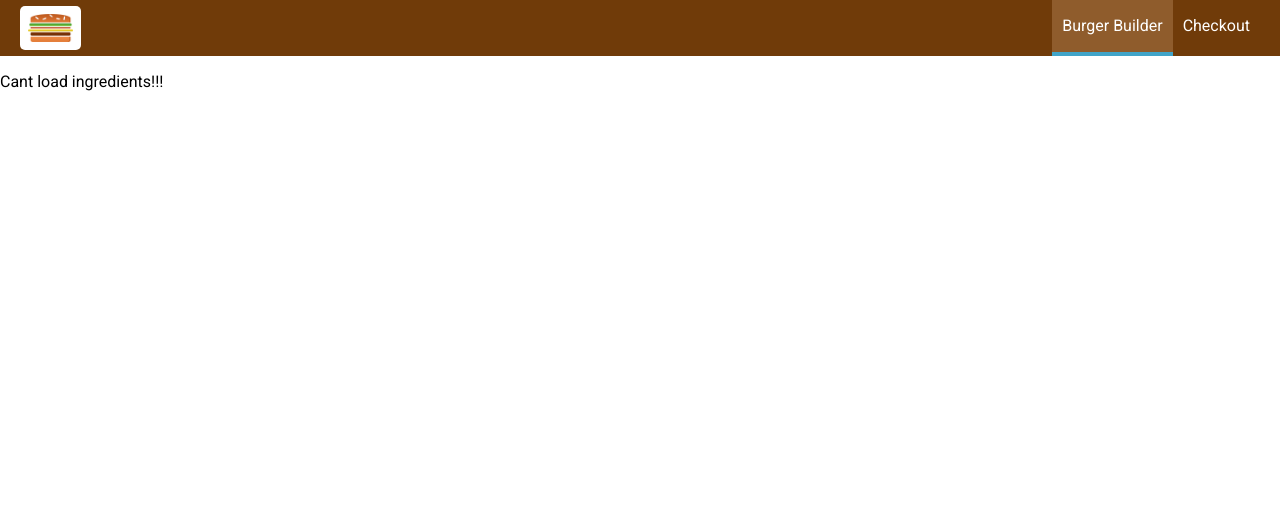
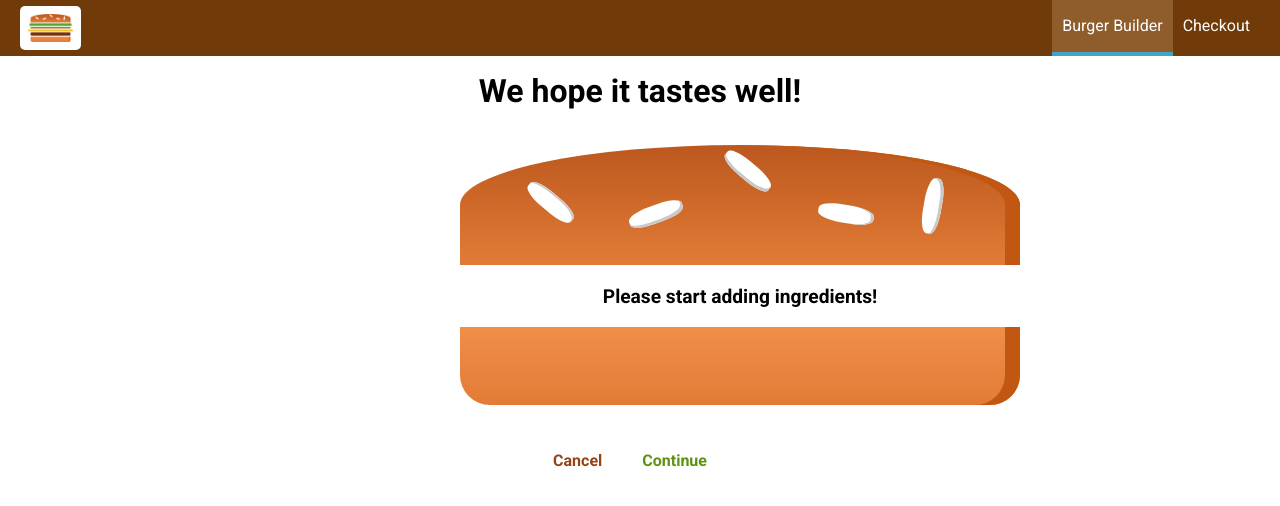
Before and after one commit to namnlc/burger, a React (Create React App) app: page /checkout in a window 1280 px wide. Shown: the top 506 px of the page. Built offline with nearby package versions, Linux system fonts and the light colour scheme; no server answers.

Commit message:
passing data via Query params

```diff
--- a/package.json
+++ b/package.json
@@ -9,6 +9,7 @@
     "axios": "^0.20.0",
     "react": "^16.13.1",
     "react-dom": "^16.13.1",
+    "react-router-dom": "^5.2.0",
     "react-scripts": "3.4.3"
   },
   "scripts": {
--- a/src/App.js
+++ b/src/App.js
@@ -1,16 +1,24 @@
-import React, { useState, useEffect } from 'react';
+import React from 'react';
 
 import Layout from './hoc/Layout/Layout';
 import BurgerBuilder from './containers/BurgerBuilder/BurgerBuider';
+import Checkout from './containers/Checkout/Checkout';
+
+import {BrowserRouter, Switch, Route} from 'react-router-dom';
 
 const App = () => {
 
   return (
-    <div>
-      <Layout>
-       <BurgerBuilder />
-      </Layout>
-    </div>
+    <BrowserRouter>
+      <div>
+        <Layout>
+          <Switch>
+            <Route path="/" exact component={BurgerBuilder}/>
+            <Route path="/checkout" component={Checkout}/>
+          </Switch>
+        </Layout>
+      </div>
+    </BrowserRouter>
   )
 }
 
--- a/src/components/Burger/Burger.js
+++ b/src/components/Burger/Burger.js
@@ -1,9 +1,14 @@
-import React from 'react';
+import React, {useEffect} from 'react';
 
 import classes from './Burger.module.css';
 import BurgerIngredient from './BurgerIngredient/BurgerIngredient';
 
-const burger = ( props ) => {
+const Burger = ( props ) => {
+
+    useEffect (() => {
+        console.log(props);
+    })
+
     let transformedIngredients = Object.keys( props.ingredients )
         .map( igKey => {
             return [...Array( props.ingredients[igKey] )].map( ( _, i ) => {
@@ -25,4 +30,4 @@ const burger = ( props ) => {
     );
 };
 
-export default burger;
+export default Burger;
--- /dev/null
+++ b/src/components/Oder/CheckoutSummary/CheckoutSummary.js
@@ -0,0 +1,24 @@
+import React from "react";
+
+import Burger from "../../Burger/Burger";
+import Button from "../../UI/Button/Button";
+import classes from "./CheckoutSummary.module.css";
+
+const checkoutSummary = (props) => {
+  return (
+    <div className={classes.CheckoutSummary}>
+      <h1>We hope it tastes well!</h1>
+      <div style={{ width: "100%", height: "300px", margin: "auto" }}>
+        <Burger ingredients={props.ingredients} />
+      </div>
+      <Button btnType="Danger" clicked={props.checkoutCanceled}>
+        Cancel
+      </Button>
+      <Button btnType="Success" clicked={props.checkoutContinued}>
+        Continue
+      </Button>
+    </div>
+  );
+};
+
+export default checkoutSummary;
--- /dev/null
+++ b/src/components/Oder/CheckoutSummary/CheckoutSummary.module.css
@@ -0,0 +1,11 @@
+.CheckoutSummary {
+  text-align: center;
+  width: 80%;
+  margin: auto;
+}
+
+@media (min-width: 600px) {
+  .CheckoutSummary {
+    width: 500px;
+  }
+}
--- a/src/containers/BurgerBuilder/BurgerBuider.js
+++ b/src/containers/BurgerBuilder/BurgerBuider.js
@@ -16,7 +16,7 @@ const INGREDIENT_PRICES = {
   meat: 0.7,
 };
 
-const BurgerBuilder = () => {
+const BurgerBuilder = (props) => {
   const [ingredients, setIngredients] = useState(null);
   const [totalPrice, setTotalPrice] = useState(4);
   const [purchasable, setPurchasable] = useState(false);
@@ -24,14 +24,16 @@ const BurgerBuilder = () => {
   const [loading, setLoading] = useState(false);
   const [error, setError] = useState(false);
   useEffect(() => {
+    console.log(props);
     axios.get('https://burger-e90db.firebaseio.com/ingredients.json')
     .then(res => {
       setIngredients(res.data);
+      console.log(res.data.chesse);
     })
     .catch(error => {
       setError (true);
     });
-  })
+  },[props])
 
   const addIngredientHandler = (type) => {
     const oldCount = ingredients[type];
@@ -83,29 +85,40 @@ const BurgerBuilder = () => {
 
   const purchaseContinueHandler = () => {
     //alert('You Continue');
-    setLoading(true);
-    const order = {
-      ingredients: ingredients,
-      price: totalPrice,
-      customer: {
-        name: 'Max Scha',
-        address: {
-          street: 'testStreet',
-          zipCode: '41241',
-          country: 'Germany'
-        },
-        email: 'test@test.com'
-      },
-      deliveryMethod: 'fastest'
+    // setLoading(true);
+    // const order = {
+    //   ingredients: ingredients,
+    //   price: totalPrice,
+    //   customer: {
+    //     name: 'Max Scha',
+    //     address: {
+    //       street: 'testStreet',
+    //       zipCode: '41241',
+    //       country: 'Germany'
+    //     },
+    //     email: 'test@test.com'
+    //   },
+    //   deliveryMethod: 'fastest'
+    // }
+    // axios.post('/orders.json', order)
+    // .then(res=> {
+    //   setLoading(false);
+    //   setPurchasing(false);
+    // })
+    // .catch(error=> {
+    //   setLoading(false);
+    //   setPurchasing(false);
+    // });
+    const queryParams = [];
+    for (let i in ingredients) {
+      queryParams.push(encodeURIComponent(i) + '=' + encodeURIComponent(ingredients[i]));
     }
-    axios.post('/orders.json', order)
-    .then(res=> {
-      setLoading(false);
-      setPurchasing(false);
-    })
-    .catch(error=> {
-      setLoading(false);
-      setPurchasing(false);
+    const queryString = queryParams.join('&');
+
+
+    props.history.push({
+      pathname: '/checkout',
+      search: "?" + queryString,
     });
   }
 
--- /dev/null
+++ b/src/containers/Checkout/Checkout.js
@@ -0,0 +1,42 @@
+import React, {useState, useEffect} from 'react';
+
+import CheckoutSummary from '../../components/Oder/CheckoutSummary/CheckoutSummary';
+
+const Checkout = (props) => {
+    const [ingredients, setIngredients] = useState({
+        salad: 1,
+        meat: 1,
+        chesse: 1,
+        bacon: 1,
+    })
+
+    useEffect(() => {
+        console.log(props);
+        const query = new URLSearchParams(props.location.search);
+        const ingredients = {};
+        for (let param of query.entries()) {
+            ingredients[param[0]] = +param[1];
+        }
+        setIngredients(ingredients);
+    }, [props, props.location.search]);
+
+    const checkoutCanceledHandler = () => {
+        props.history.goBack();
+    }
+
+    const checkoutContinuedHandler = () => {
+        props.history.replace('/Checkout/contact-data');
+    }
+
+    return (
+        <div>
+            <CheckoutSummary
+                ingredients={ingredients}
+                checkoutCanceled={checkoutCanceledHandler}
+                checkoutContinued={checkoutContinuedHandler}
+            />
+        </div>
+    );
+}
+
+export default Checkout;
--- a/src/hoc/Layout/Layout.js
+++ b/src/hoc/Layout/Layout.js
@@ -3,15 +3,14 @@ import React, {useState} from 'react';
 import Aux from '../Aux/Aux';
 import classes from './Layout.module.css';
 import ToolBar from '../../components/Navigation/ToolBar/ToolBar';
-import SideDrawer from '../../components/Navigation/SideDrawer/SideDrawer'
 
 const Layout = (props) => {
 
     const [showSideDrawer, setShowSideDrawer] = useState(true);
 
-    const sideDrawerCloseHandler = () => {
-        setShowSideDrawer(false);
-    }
+    // const sideDrawerCloseHandler = () => {
+    //     setShowSideDrawer(false);
+    // }
 
     const sideDrawerToggleHandler = () => {
         setShowSideDrawer(!showSideDrawer);
```
Also changed, not shown: 1 other file (tests, documents, lock files or other folders).
